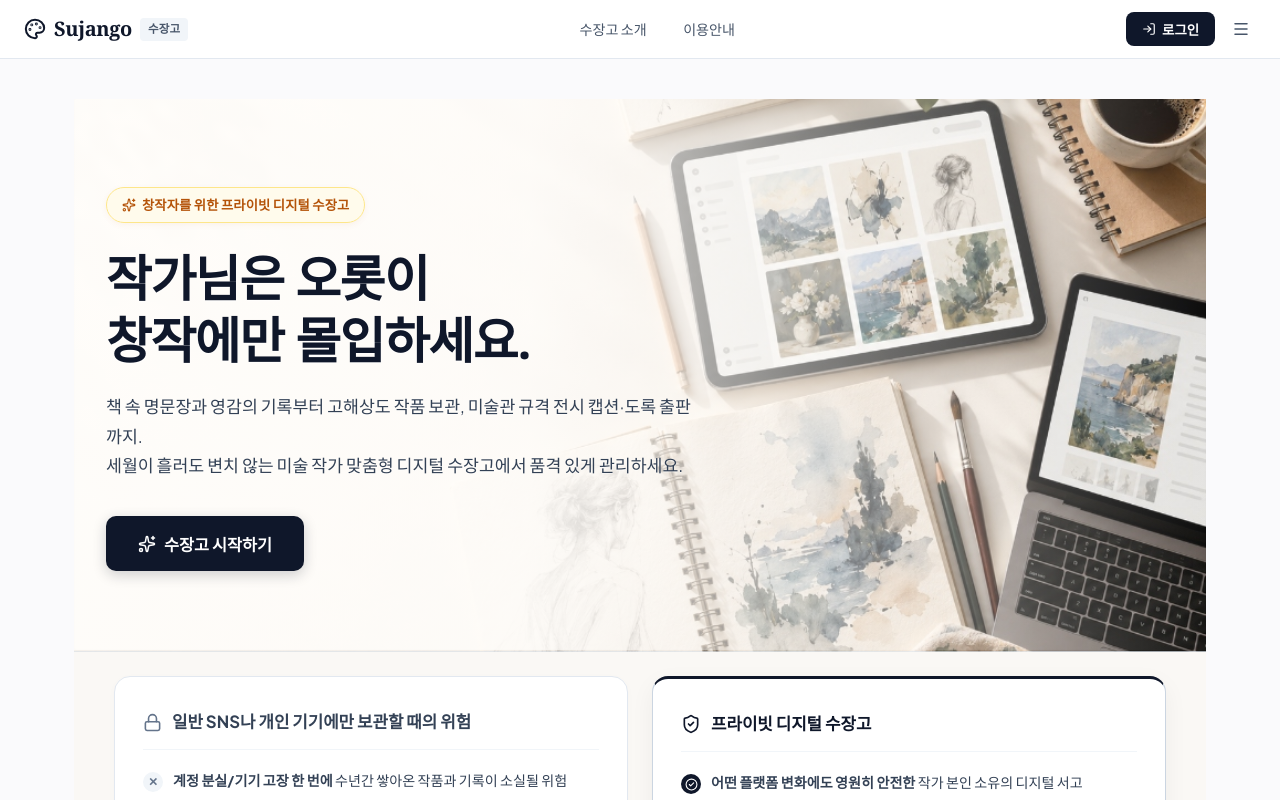
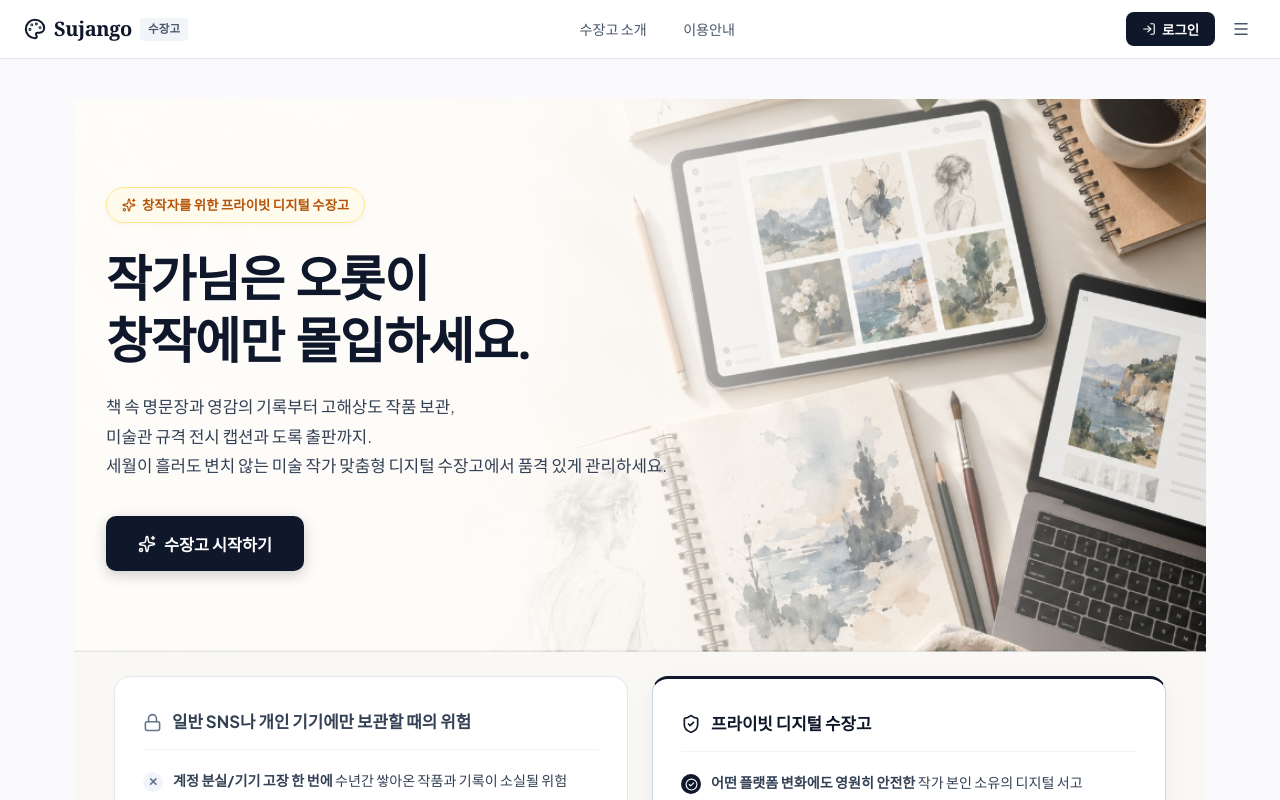
Before and after one commit to ARA3827/sujango, a React (Vite) app: page / in a window 1280 px wide. Shown: the top 800 px of the page. Built offline with nearby package versions, Linux system fonts and the light colour scheme; no server answers; a web font is replaced by a local one.

Commit message:
style(landing): optimize hero subtext line breaks and apply keep-all typography

```diff
--- a/src/components/LandingPage.jsx
+++ b/src/components/LandingPage.jsx
@@ -61,7 +61,8 @@ export default function LandingPage({
             </h1>
 
             <p className="landing-hero-sub">
-              책 속 명문장과 영감의 기록부터 고해상도 작품 보관, 미술관 규격 전시 캡션·도록 출판까지.<br />
+              책 속 명문장과 영감의 기록부터 고해상도 작품 보관,<br />
+              미술관 규격 전시 캡션과 도록 출판까지.<br />
               세월이 흘러도 변치 않는 미술 작가 맞춤형 디지털 수장고에서 품격 있게 관리하세요.
             </p>
 
--- a/src/index.css
+++ b/src/index.css
@@ -2030,11 +2030,12 @@ input, select, textarea {
 }
 
 .landing-hero-sub {
-  font-size: 1.08rem;
+  font-size: 1.05rem;
   color: #334155;
-  line-height: 1.7;
+  line-height: 1.75;
   margin-bottom: 2.25rem;
   text-shadow: 0 1px 1px rgba(255, 255, 255, 0.6);
+  word-break: keep-all;
 }
 
 .landing-hero-cta {
```
